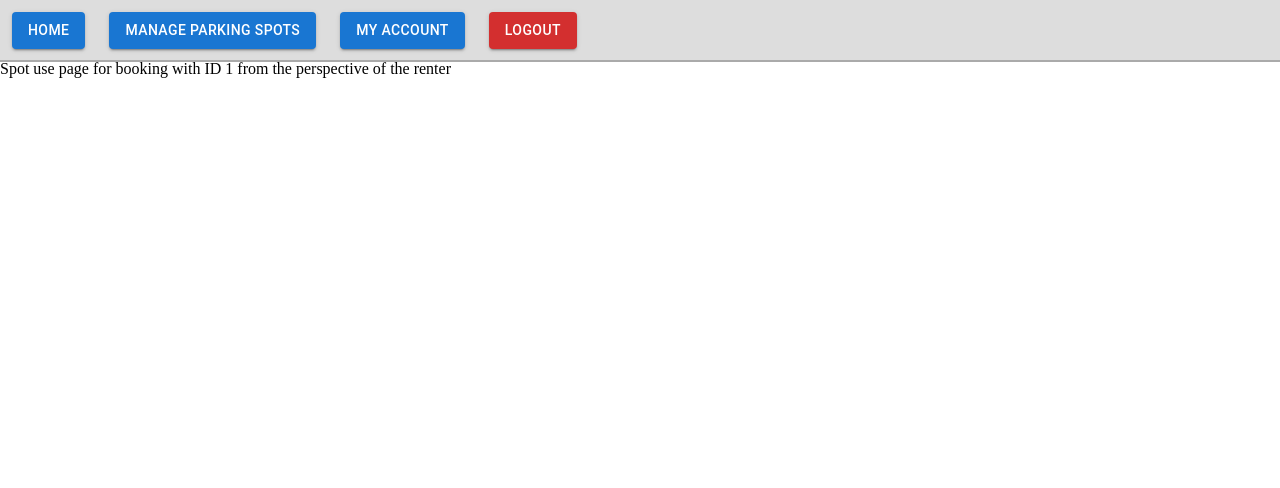
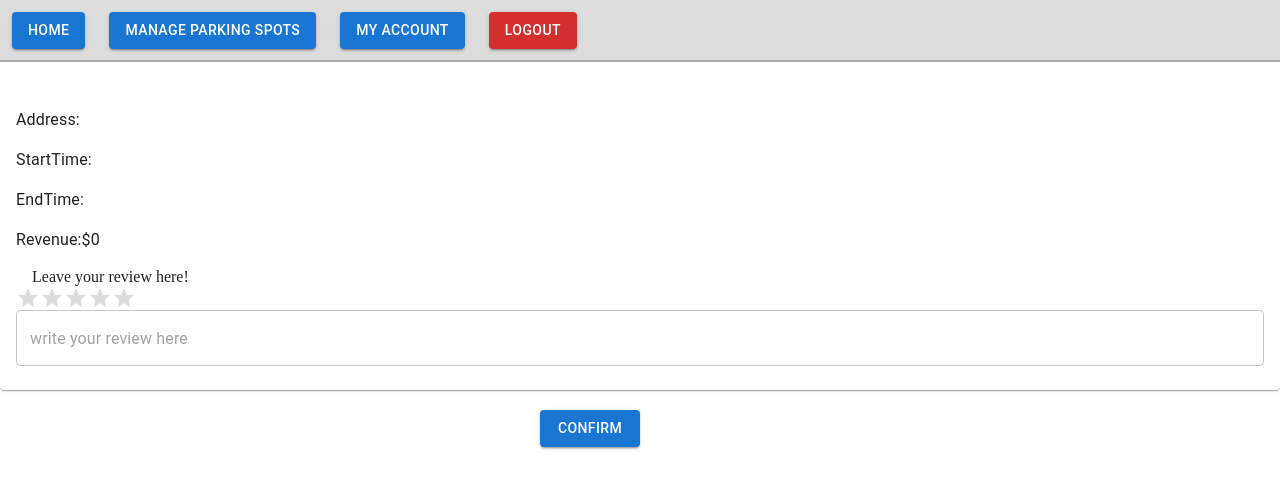
Before and after one commit to RunChennnn/Parking-Space-Booking, a React (Create React App) app in the folder frontend/vroom/: page /booking/review/1 in a window 1280 px wide. Shown: the top 488 px of the page. Built offline with nearby package versions, Linux system fonts and the light colour scheme; no server answers.

Commit message:
spot use update

```diff
--- /dev/null
+++ b/frontend/vroom/src/components/ReviewBoxOwner.jsx
@@ -0,0 +1,40 @@
+import {Box, Rating} from "@mui/material";
+import StarIcon from '@mui/icons-material/Star';
+import React from "react";
+
+function ReviewBoxOwner(props) {
+
+    const rateLabels = {
+        0.5: 'Useless',
+        1: 'Useless+',
+        1.5: 'Poor',
+        2: 'Poor+',
+        2.5: 'Ok',
+        3: 'Ok+',
+        3.5: 'Good',
+        4: 'Good+',
+        4.5: 'Excellent',
+        5: 'Excellent+',
+    }
+
+    return (
+        <>
+
+            <Box sx={{
+                width: 200,
+                display: 'flex',
+                alignItems: 'center'
+            }}>
+                <Rating
+                    name="spot use rating"
+                    value={props.rating}
+                    readOnly
+                    precision={0.5}
+                    emptyIcon={<StarIcon style={{opacity: 0.55}} fontSize="inherit"/>}
+                />
+                <Box sx={{ml: 2}}>{rateLabels[props.rating]}</Box>
+            </Box>
+        </>
+    )
+}
+export default ReviewBoxOwner
--- /dev/null
+++ b/frontend/vroom/src/components/ReviewBoxRenter.jsx
@@ -0,0 +1,51 @@
+import React from 'react'
+import makeRequest from "../utilities/makeRequest";
+import {Box, Rating, TextField} from "@mui/material";
+import StarIcon from "@mui/icons-material/Star";
+
+function ReviewBoxRenter(props) {
+
+    const inputStyle = {
+        backgroundColor: '#fff',
+        margin: '0',
+        padding: '0'
+    };
+
+    const rateLabels = {
+        0.5: 'Useless',
+        1: 'Useless+',
+        1.5: 'Poor',
+        2: 'Poor+',
+        2.5: 'Ok',
+        3: 'Ok+',
+        3.5: 'Good',
+        4: 'Good+',
+        4.5: 'Excellent',
+        5: 'Excellent+',
+    }
+
+
+
+    return (
+        <>
+            <Box sx={{ml: 2}}>{"Leave your review here!"}</Box>
+            <Box sx={{
+                width: 200,
+                display: 'flex',
+                alignItems: 'center'
+            }}>
+                <Rating
+                    name="spot use rating"
+                    value={props.rating}
+                    onChange={(e, value) => {props.setRating(value)}}
+                    precision={0.5}
+                    emptyIcon={<StarIcon style={{opacity: 0.55}} fontSize="inherit"/>}
+                />
+                <Box sx={{ml: 2}}>{rateLabels[props.rating]}</Box>
+            </Box>
+            <TextField fullWidth variant="outlined" style={inputStyle} value={props.review}
+                       placeholder="write your review here" onChange={(e)=>{props.setReview(e.target.value)}}/>
+        </>
+    )
+}
+export default ReviewBoxRenter
--- a/frontend/vroom/src/components/SpotUseOwner.jsx
+++ b/frontend/vroom/src/components/SpotUseOwner.jsx
@@ -4,6 +4,8 @@ import { useParams } from "react-router-dom"
 import makeRequest from "../utilities/makeRequest";
 import { useNavigate } from "react-router-dom";
 import dayjs from "dayjs";
+import {Card, CardContent, CardHeader, Typography} from "@mui/material";
+import ReviewBoxOwner from "./ReviewBoxOwner";
 
 function SpotUseOwner () {
 
@@ -14,6 +16,8 @@ function SpotUseOwner () {
   const [startTime, setStartTime] = React.useState('')
   const [endTime, setEndTime] = React.useState('')
   const [revenue, setRevenue] = React.useState(0)
+
+  const [rating, setRating] = React.useState(2.5)
   const [review, setReview] = React.useState('')
 
   const timeStampToDate = (timeStamp) => {
@@ -22,7 +26,18 @@ function SpotUseOwner () {
   }
 
   async function loadingSpotUseDetails () {
-      const res = await makeRequest('GET',)
+      const booking = await makeRequest('GET', `booking/${params.bookingID}`, {})
+      setRating(booking.rating)
+      setReview(booking.review)
+      setRevenue(booking.price)
+
+      const spotRes = await makeRequest('GET', `spot/${booking.spotID}`,{})
+      const spot = spotRes.data
+      const address = spot.streetNumber + " " + spot.streetName + " " + spot.suburb + " " + spot.postcode
+      setAddress(address)
+
+      setStartTime(timeStampToDate(booking.startTime))
+      setEndTime(timeStampToDate(booking.endTime))
   }
 
   React.useEffect(() => {
@@ -32,7 +47,18 @@ function SpotUseOwner () {
   return (
     <>
       <NavigationBar />
-      Spot use page for booking with ID {params.bookingID} from the perspective of the owner
+      <Card >
+          <CardHeader >
+              <Typography paragraph variant="h5">Booking Details</Typography>
+          </CardHeader>
+          <CardContent>
+              <Typography paragraph>Address: {address}</Typography>
+              <Typography paragraph>StartTime: {startTime}</Typography>
+              <Typography paragraph>EndTime: {endTime}</Typography>
+              <Typography paragraph>Revenue:${revenue}</Typography>
+              <ReviewBoxOwner rating={rating} review={review}/>
+          </CardContent>
+      </Card>
     </>
   )
 }
--- a/frontend/vroom/src/components/SpotUseRenter.jsx
+++ b/frontend/vroom/src/components/SpotUseRenter.jsx
@@ -4,6 +4,9 @@ import { useParams } from "react-router-dom"
 import makeRequest from "../utilities/makeRequest";
 import { useNavigate } from "react-router-dom";
 import dayjs from "dayjs";
+import {Button, Card, CardContent, CardHeader, Typography} from "@mui/material";
+import ReviewBoxOwner from "./ReviewBoxOwner";
+import ReviewBoxRenter from "./ReviewBoxRenter";
 
 function SpotUseRenter () {
 
@@ -14,25 +17,64 @@ function SpotUseRenter () {
   const [startTime, setStartTime] = React.useState('')
   const [endTime, setEndTime] = React.useState('')
   const [revenue, setRevenue] = React.useState(0)
-  const [feedback, setFeedback] = React.useState('')
+
+  const [rating, setRating] = React.useState(0)
+  const [review, setReview] = React.useState('')
 
   const timeStampToDate = (timeStamp) => {
     const date = dayjs.unix(timeStamp).format('ddd, MMM D, YYYY h:mm A')
     return date
   }
 
-  async function loadingSpotUseDetails() {
+  const buttonStyle = {
+      margin: '20px calc(50% - 100px) 10px calc(50% - 100px)',
+      width: '100px'
+  }
 
+  async function loadingSpotUseDetails () {
+    const booking = await makeRequest('GET', `booking/${params.bookingID}`, {})
+    setRating(booking.rating)
+    setReview(booking.review)
+    setRevenue(booking.price)
+
+    const spotRes = await makeRequest('GET', `spot/${booking.spotID}`,{})
+    const spot = spotRes.data
+    const address = spot.streetNumber + " " + spot.streetName + " " + spot.suburb + " " + spot.postcode
+    setAddress(address)
+
+    setStartTime(timeStampToDate(booking.startTime))
+    setEndTime(timeStampToDate(booking.endTime))
+  }
+
+  async function uploadReviews() {
+    const reviewReq = {
+      rating: rating,
+      review: review
+    }
+    await makeRequest('POST', `booking/${params.bookingID}/review`, reviewReq)
   }
 
   React.useEffect(() => {
-      loadingSpotUseDetails().then(r => {})
+    loadingSpotUseDetails().then(r => {})
   }, [])
+
 
   return (
     <>
       <NavigationBar />
-      Spot use page for booking with ID {params.bookingID} from the perspective of the renter
+      <Card >
+        <CardHeader >
+          <Typography paragraph variant="h5">Booking Details</Typography>
+        </CardHeader>
+        <CardContent>
+          <Typography paragraph>Address: {address}</Typography>
+          <Typography paragraph>StartTime: {startTime}</Typography>
+          <Typography paragraph>EndTime: {endTime}</Typography>
+          <Typography paragraph>Revenue:${revenue}</Typography>
+          <ReviewBoxRenter rating={rating} review={review} setRating={setRating} setReview={setReview}/>
+        </CardContent>
+      </Card>
+      <Button style={buttonStyle} variant="contained" onClick={uploadReviews}>Confirm</Button>
     </>
   )
 }
```
